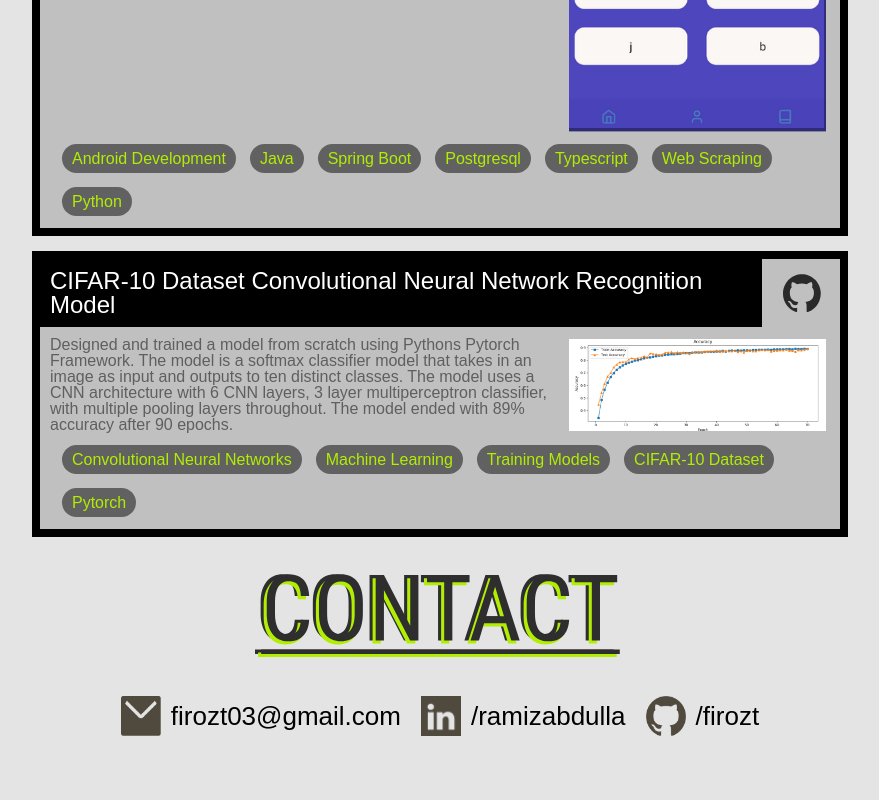
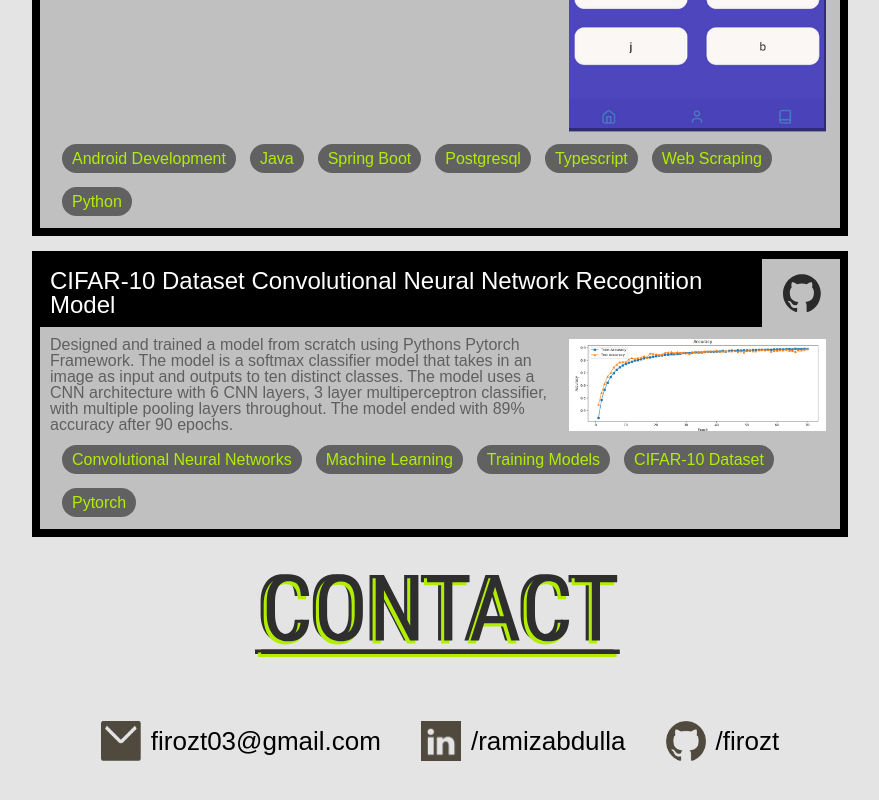
Before and after one commit to firozt/portfolio, a Next.js app: page / in a window 1280 px wide. Shown: the part 3780-4580 px from the top of the page, without its empty margins (200-1079 px from the left). Before the commit the page ends 4521 px from the top, so only its background shows below. Built offline with nearby package versions, Linux system fonts and the light colour scheme.

Commit message:
added interactivity

```diff
--- a/src/app/globals.css
+++ b/src/app/globals.css
@@ -220,10 +220,15 @@ body {
 
 .contact {
   height: fit-content;
-  padding-top: 5px;
+  min-height: 5rem;
+  margin-bottom: 2rem;
+  padding-top: 10px;
   padding-bottom: 5px;
   width: 100%;
   display: flex;
+  align-items: center;
+  justify-content: center;
+
 }
 
 .contact-title {
@@ -248,15 +253,18 @@ body {
   gap: 10px;
   margin: auto;
   font-size: large;
+  transition: scale .1s ease-in-out;
 }
 
 .social-item:hover {
   cursor: pointer;
+  scale: 1.15;
+  border-radius: 10px;
 }
 
 .socials {
   display: flex;
-  gap: 20px;
+  gap: 40px;
   height: fit-content;
   align-self: center;
   margin: auto;
```
